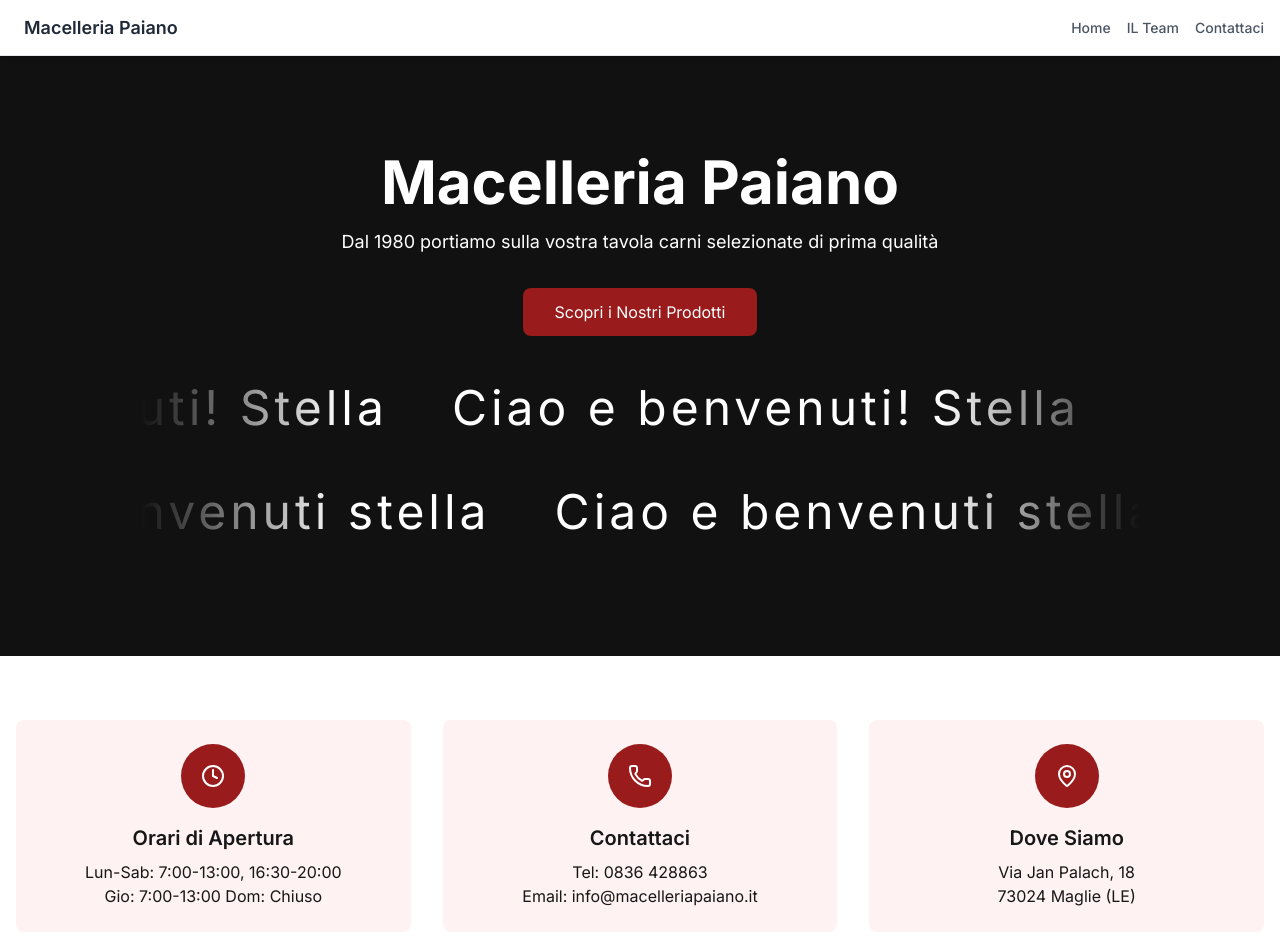
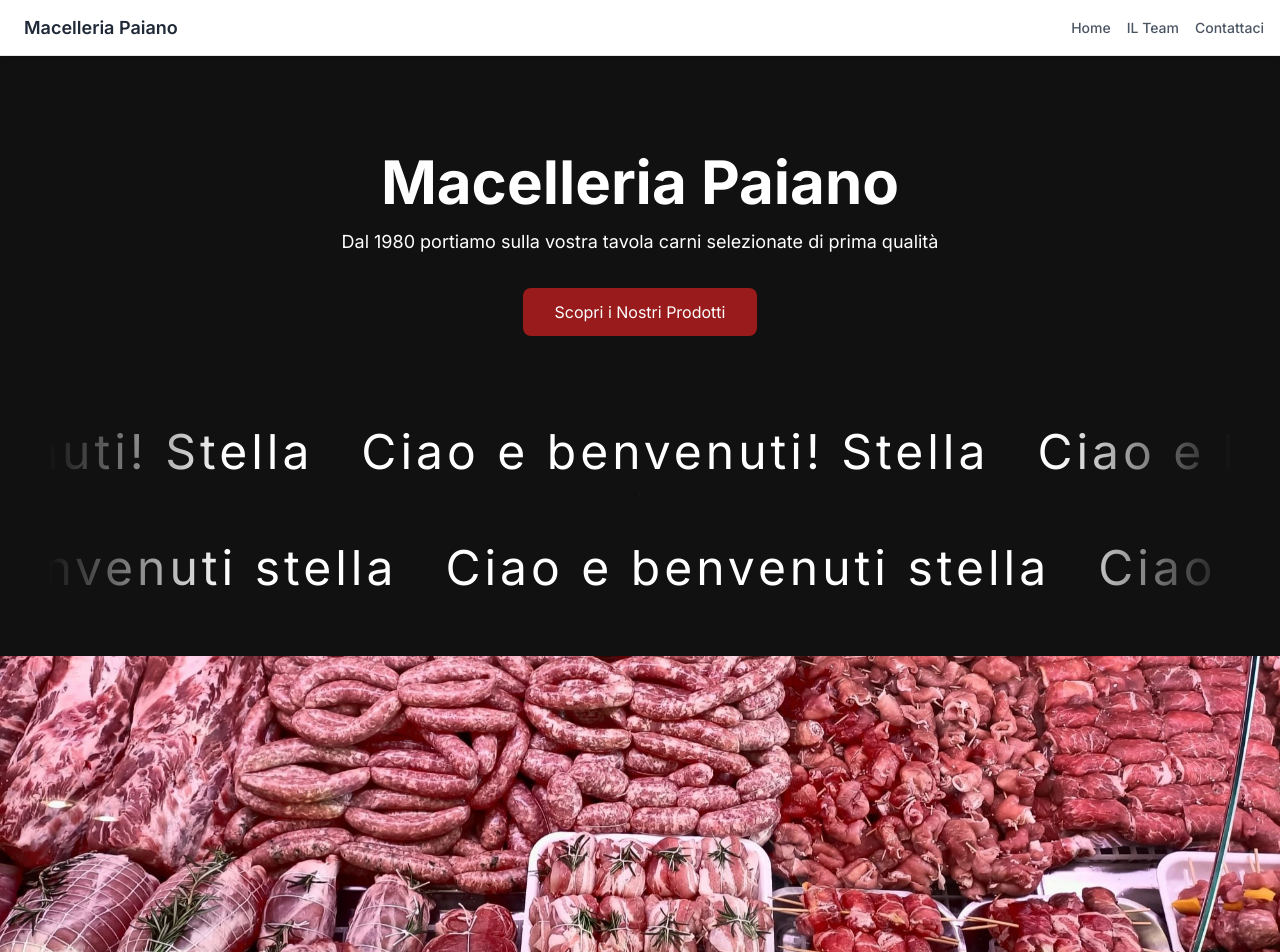
Before and after one commit to MattiaPaiano91/Macelleria-Casi, a Next.js app: page / in a window 1280 px wide. Shown: the top 952 px of the page. Built offline with nearby package versions, Linux system fonts and the light colour scheme.

Commit message:
FIX carousel

```diff
--- a/src/app/page.tsx
+++ b/src/app/page.tsx
@@ -23,8 +23,8 @@ export default function HomePage() {
       <div className="min-h-screen w-full">
         {/* Hero Section */}
         <section className="bg-gray-900 p-6 sm:p-8 md:p-12 banner-content w-full">
-          <div className="container mx-auto flex justify-center items-center h-1/2">
-            <div className="w-full px-4 sm:px-6 md:px-8 lg:w-3/4 xl:w-2/3 text-center text-white py-8 sm:py-12 h-full">
+          <div className="container mx-auto flex justify-center items-center">
+            <div className="w-full px-4 sm:px-6 md:px-8 lg:w-3/4 xl:w-2/3 text-center text-white py-8 sm:py-12">
               <h1 className="text-2xl sm:text-3xl md:text-4xl lg:text-5xl xl:text-6xl font-bold mb-4">
                 Macelleria Paiano
               </h1>
@@ -41,8 +41,16 @@ export default function HomePage() {
               </div>
             </div>
           </div>
-          <div className="infinite-carousel ">
-            <div className="carousel-inner">
+
+          <div className="infinite-carousel-container">
+            <div className="infinite-carousel">
+              <div className="carousel-track">
+                <h1>
+                  <span>Ciao e benvenuti! Stella</span>
+                </h1>
+                <h1>
+                  <span>Ciao e benvenuti! Stella</span>
+                </h1>
                 <h1>
                   <span>Ciao e benvenuti! Stella</span>
                 </h1>
@@ -51,66 +59,24 @@ export default function HomePage() {
                 </h1>
               </div>
             </div>
-          <div className="infinite-carousel ">
-            <div className="carousel-inner reverse">
+            ;
+            <div className="infinite-carousel-container">
+              {/* Seconda riga - va verso destra */}
+              <div className="infinite-carousel">
+                <div className="carousel-track reverse">
                   <h1>
                     <span>Ciao e benvenuti stella</span>
                   </h1>
                   <h1>
                     <span>Ciao e benvenuti stella</span>
                   </h1>
-
+                  <h1>
+                    <span>Ciao e benvenuti stella</span>
+                  </h1>
+                  <h1>
+                    <span>Ciao e benvenuti stella</span>
+                  </h1>
                 </div>
-          </div>
-        </section>
-
-        {/* Features Section */}
-        <section className="py-12 sm:py-16 bg-white">
-          <div className="container mx-auto px-4">
-            <div className="grid grid-cols-1 sm:grid-cols-2 lg:grid-cols-3 gap-6 sm:gap-8">
-              {/* Orari di Apertura */}
-              <div className="text-center p-4 sm:p-6 bg-red-50 rounded-lg flex flex-col items-center">
-                <div className="w-12 h-12 sm:w-16 sm:h-16 bg-red-800 rounded-full flex items-center justify-center mb-3 sm:mb-4">
-                  <Clock className="text-white" size={24} />
-                </div>
-                <h3 className="text-lg sm:text-xl font-semibold mb-2">
-                  Orari di Apertura
-                </h3>
-                <p className="text-sm sm:text-base">
-                  Lun-Sab: 7:00-13:00, 16:30-20:00
-                  <br />
-                  Gio: 7:00-13:00 Dom: Chiuso
-                </p>
-              </div>
-
-              {/* Contattaci */}
-              <div className="text-center p-4 sm:p-6 bg-red-50 rounded-lg flex flex-col items-center">
-                <div className="w-12 h-12 sm:w-16 sm:h-16 bg-red-800 rounded-full flex items-center justify-center mb-3 sm:mb-4">
-                  <Phone className="text-white" size={24} />
-                </div>
-                <h3 className="text-lg sm:text-xl font-semibold mb-2">
-                  Contattaci
-                </h3>
-                <p className="text-sm sm:text-base">
-                  Tel: 0836 428863
-                  <br />
-                  Email: info@macelleriapaiano.it
-                </p>
-              </div>
-
-              {/* Dove Siamo */}
-              <div className="text-center p-4 sm:p-6 bg-red-50 rounded-lg flex flex-col items-center">
-                <div className="w-12 h-12 sm:w-16 sm:h-16 bg-red-800 rounded-full flex items-center justify-center mb-3 sm:mb-4">
-                  <MapPin className="text-white" size={24} />
-                </div>
-                <h3 className="text-lg sm:text-xl font-semibold mb-2">
-                  Dove Siamo
-                </h3>
-                <p className="text-sm sm:text-base">
-                  Via Jan Palach, 18
-                  <br />
-                  73024 Maglie (LE)
-                </p>
               </div>
             </div>
           </div>
--- a/src/style/globals.css
+++ b/src/style/globals.css
@@ -39,7 +39,7 @@ header {
 }
 
 /* Menu mobile */
-#menu-toggle:checked~div {
+#menu-toggle:checked ~ div {
   display: flex;
   flex-direction: column;
 }
@@ -80,7 +80,7 @@ main {
 
 /* Effetto Parallax */
 .parallax {
-  background-image: url('/parallax.webp');
+  background-image: url("/parallax.webp");
   background-attachment: fixed;
   background-position: center center;
   background-repeat: no-repeat;
@@ -173,62 +173,67 @@ footer {
   padding: 20px;
 }
 
-
 /* Carosello */
 
+.infinite-carousel-container {
+  width: 100%;
+  margin-top: 2rem;
+}
+
 .infinite-carousel {
-  margin: auto;
-  color: #ffffff;
-  max-width: 1000px;
-  width: 90%;
+  position: relative;
+  height: 60px;
+  width: 100%;
   overflow: hidden;
   -webkit-mask: linear-gradient(
     90deg,
-    transparent,
-    #fff 20%,
-    #fff 80%,
-    transparent
+    transparent 0%,
+    #fff 15%,
+    #fff 85%,
+    transparent 100%
   );
   mask: linear-gradient(
-      90deg,
-      transparent,
-      #fff 20%,
-      #fff 80%,
-      transparent
+    90deg,
+    transparent 0%,
+    #fff 15%,
+    #fff 85%,
+    transparent 100%
   );
 }
 
-.infinite-carousel .carousel-inner {
-  width: max-content;
-  padding: 1em 0;
+.carousel-track {
   display: flex;
-  flex-wrap: nowrap;
-  gap: 1em;
-  list-style: none;
-  animation: move 10s linear infinite
+  width: fit-content;
+  animation: scroll 20s linear infinite;
+  color: #ffffff;
 }
 
-.infinite-carousel h1{
+.carousel-track h1 {
   font-size: 3em;
   font-weight: 400;
   letter-spacing: 4px;
+  white-space: nowrap;
 }
-.infinite-carousel h1 span{
+
+.carousel-track h1 span {
   margin: 0 0.5em;
 }
 
-.infinite-carousel .reverse {
+.carousel-track.reverse {
   animation-direction: reverse;
 }
 
-@keyframes move {
-  to {
-    transform: translate(calc(-50% - 0.5em));
+@keyframes scroll {
+  0% {
+    transform: translateX(0);
+  }
+  100% {
+    transform: translateX(-50%);
   }
 }
 
 @media screen and (max-width: 600px) {
-  .infinite-carousel h1 {
-      font-size: 1.5em;
-    }
+  .carousel-track h1 {
+    font-size: 1.5em;
+  }
 }
```
Lines whose indentation alone changed are shown as unchanged.
